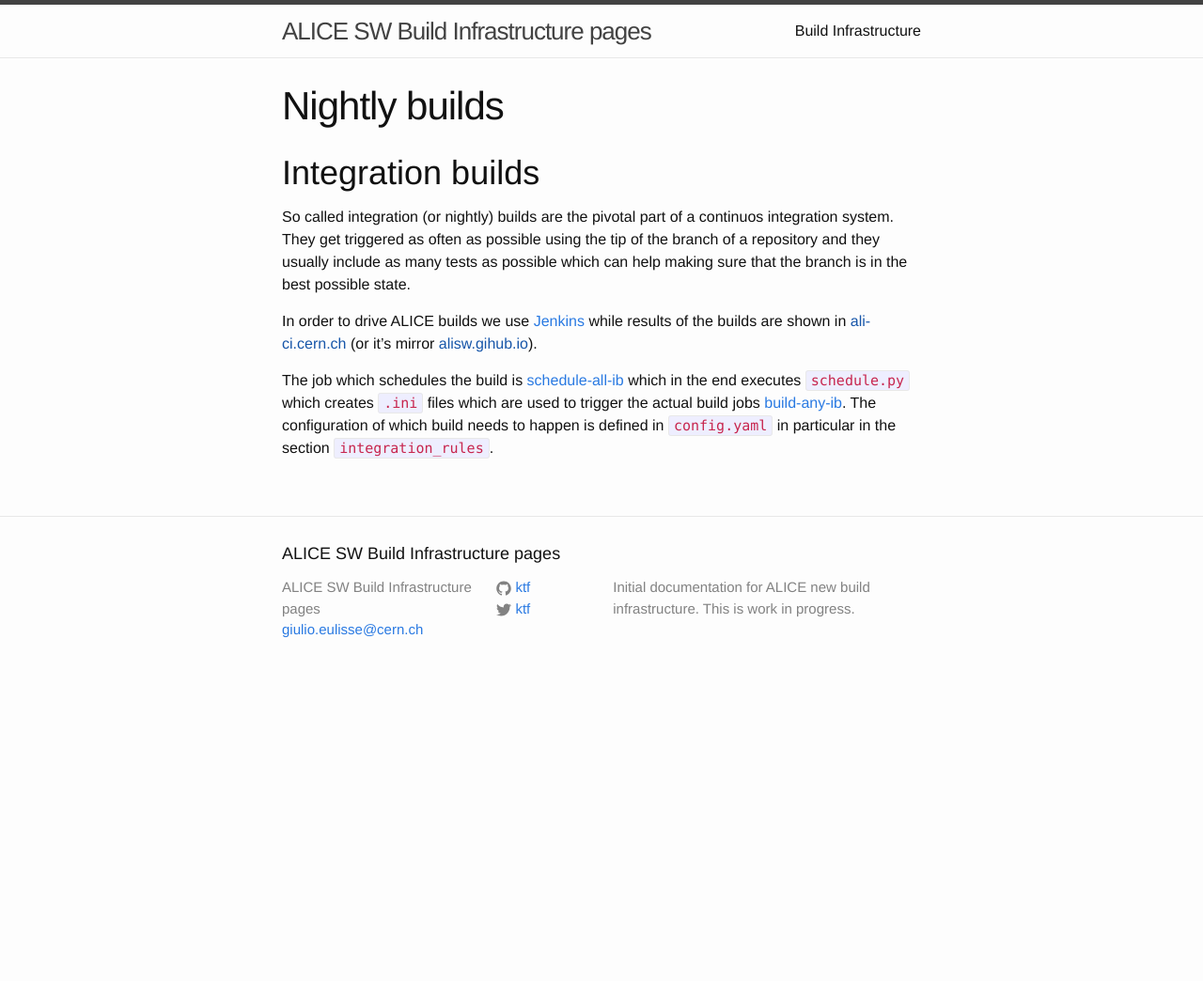
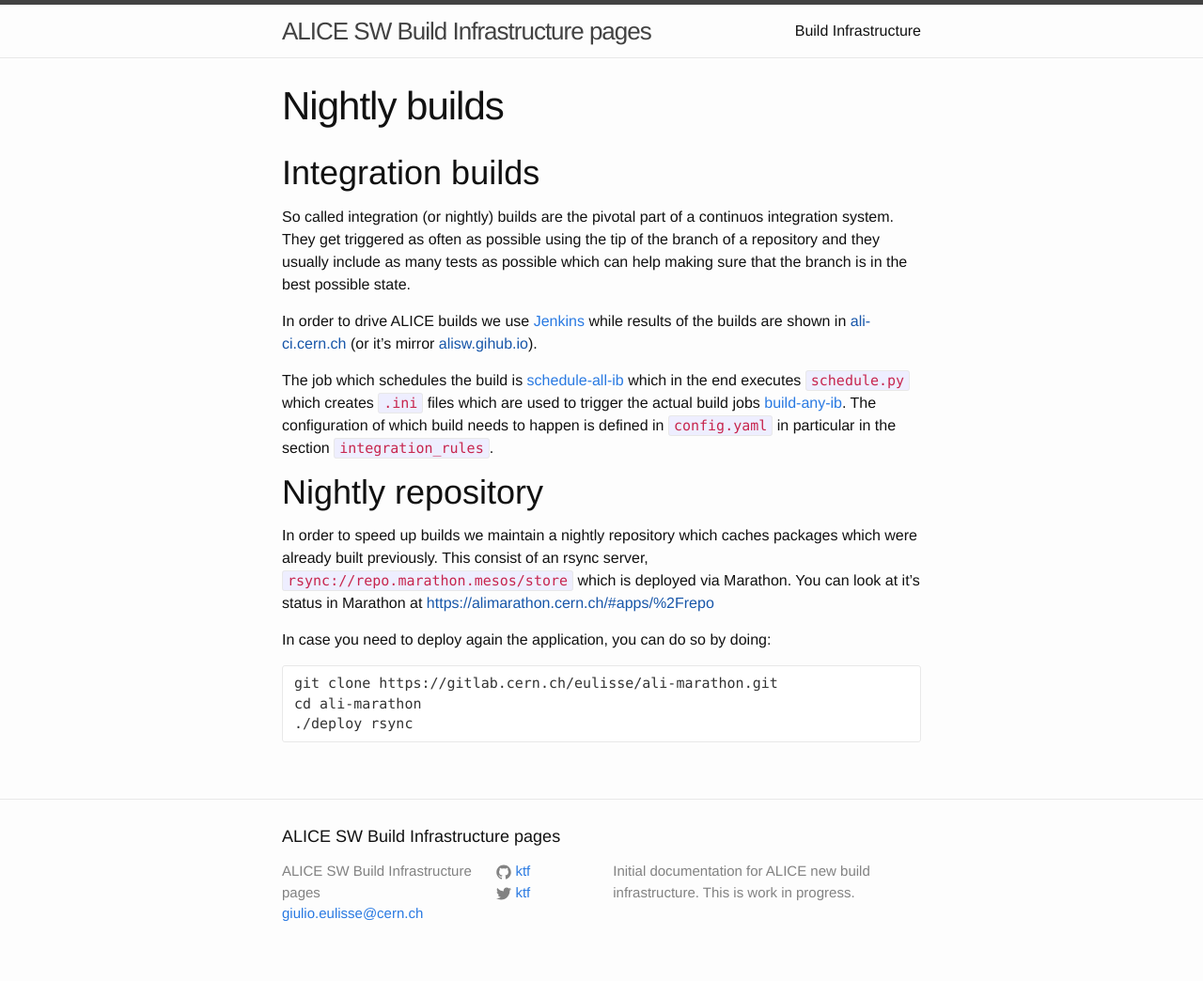
Before and after one commit to alisw/alisw.github.io, a Jekyll site: the page built from infrastructure-nightly.markdown, in a window 1280 px wide. Shown: the whole page at 94% size. Built offline with Jekyll 4.4.1, drawn with Linux system fonts in a browser that asks for light colours; nearby versions of some CDN libraries; before the commit the page ends 900 px from its top, so only the background shows below that.

Commit message:
Add documentation about rsync object store.

```diff
--- a/infrastructure-nightly.markdown
+++ b/infrastructure-nightly.markdown
@@ -23,3 +23,17 @@ which creates `.ini` files which are used to trigger the actual build jobs
 The configuration of which build needs to happen is defined in
 [`config.yaml`](https://github.com/alisw/ali-bot/blob/master/config.yaml) in
 particular in the section `integration_rules`.
+
+# Nightly repository
+
+In order to speed up builds we maintain a nightly repository which caches
+packages which were already built previously. This consist of an rsync server,
+`rsync://repo.marathon.mesos/store` which is deployed via Marathon. You can
+look at it's status in Marathon at
+[https://{{site.exp_prefix}}marathon.cern.ch/#apps/%2Frepo]()
+
+In case you need to deploy again the application, you can do so by doing:
+
+    git clone https://gitlab.cern.ch/eulisse/ali-marathon.git
+    cd ali-marathon
+    ./deploy rsync
```
